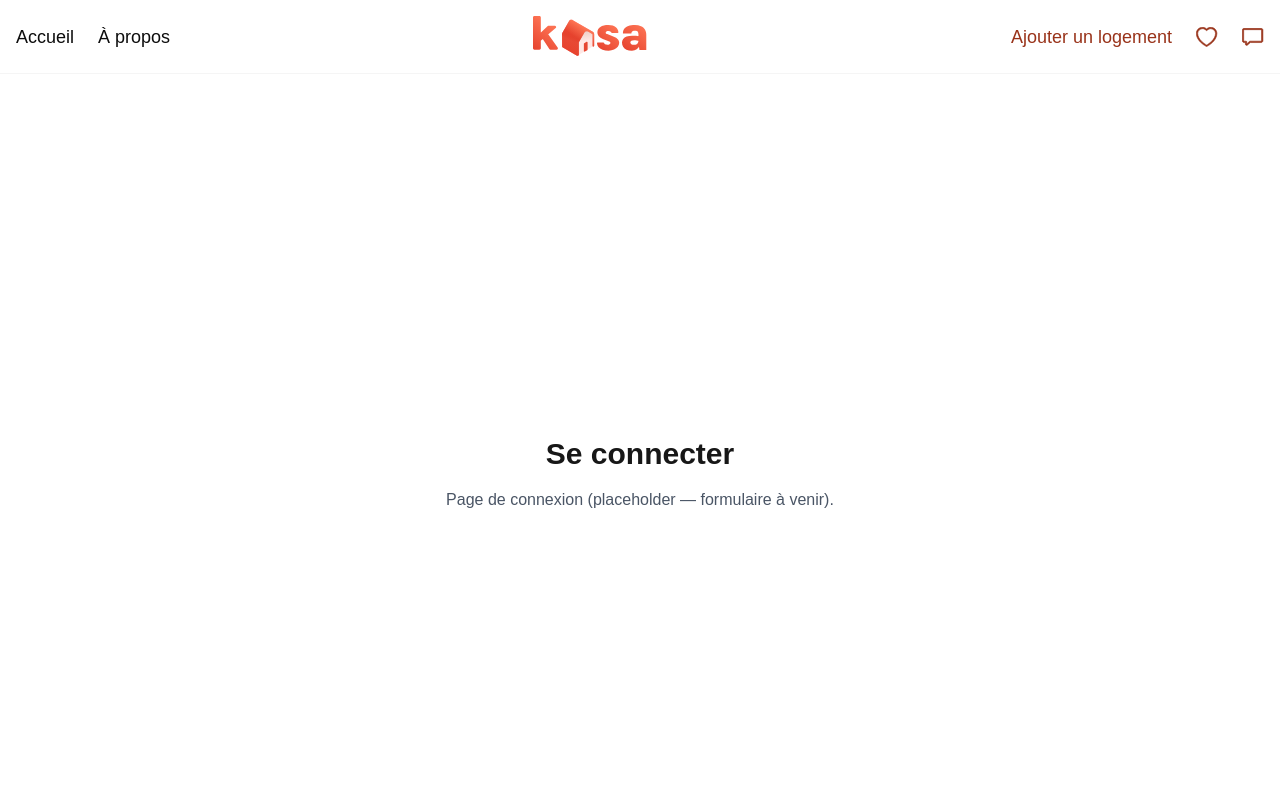
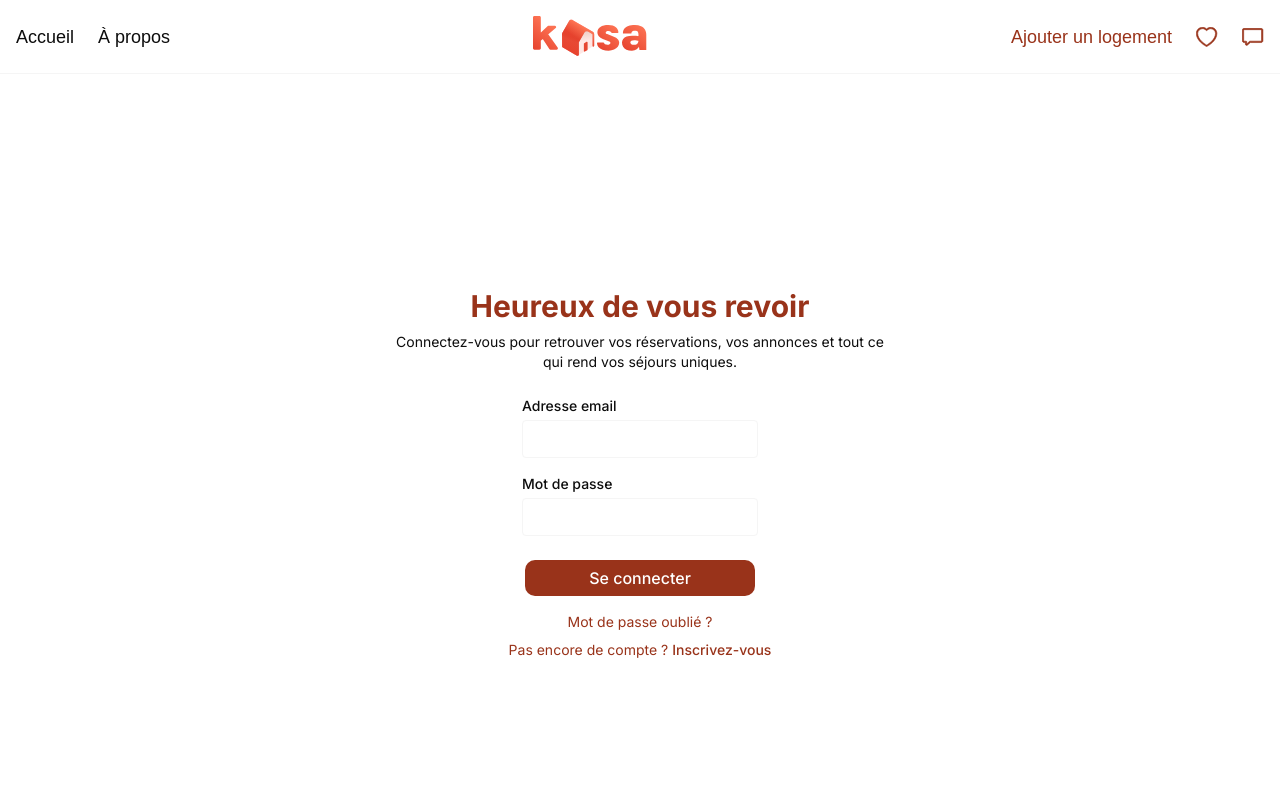
Before and after one commit to jord35/full_stack_pr-8, a Next.js app: page /login in a window 1280 px wide. Shown: the top 800 px of the page. Built offline with nearby package versions, Linux system fonts and the light colour scheme.

Commit message:
feat(auth): créer le LoginForm et la page de connexion

```diff
--- a/src/app/login/page.tsx
+++ b/src/app/login/page.tsx
@@ -1,10 +1,13 @@
+import { LoginForm } from "@/components/forms/LoginForm/LoginForm";
+
 export default function LoginPage() {
     return (
         <main className="flex min-h-screen flex-col items-center justify-center p-8">
-            <h1 className="text-3xl font-bold">Se connecter</h1>
-            <p className="mt-4 text-gray-600">
-                Page de connexion (placeholder — formulaire à venir).
-            </p>
+            <LoginForm
+                onSubmit={(values) => {
+                    console.log("Login submit", values);
+                }}
+            />
         </main>
     );
 }
--- /dev/null
+++ b/src/components/forms/LoginForm/LoginForm.contrat.md
@@ -0,0 +1,65 @@
+# Contrat du composant LoginForm
+
+## Rôle
+Formulaire de connexion des utilisateurs existants. C'est un composant **formulaire** : il collecte les identifiants (email + mot de passe) et les transmet au parent via `onSubmit`.
+
+Il réutilise le composant [`Button`](../../ui/Button/Button.tsx:1) pour l'action de soumission.
+
+En haut du formulaire, il affiche le composant [`Header`](../../ui/Header/Header.contrat.md:1) qui contient le titre et la description.
+
+### Textes du Header (login)
+- **Titre** : "Heureux de vous revoir"
+- **Description** : "Connectez-vous pour retrouver vos réservations, vos annonces et tout ce qui rend vos séjours uniques."
+
+## Props
+
+| Prop | Type | Défaut | Description |
+|------|------|--------|-------------|
+| `onSubmit` | `(values: { email: string; password: string }) => void` | requis | Fonction appelée à la soumission avec les valeurs saisies |
+| `isSubmitting` | `boolean` | `false` | Désactive le bouton et empêche la double soumission pendant l'appel API |
+| `error` | `string \| null` | `null` | Message d'erreur à afficher (ex: "identifiants invalides") |
+
+## Champs du formulaire
+
+| Champ | Type d'input | Label | Attributs |
+|-------|--------------|-------|-----------|
+| `email` | `email` | "Adresse email" | `required`, `autoComplete="email"` |
+| `password` | `password` | "Mot de passe" | `required`, `autoComplete="current-password"` |
+
+### Style des inputs
+- **Max width** : `max-w-[360px]`
+- **Corner radius** : `rounded-[4px]`
+- **Bordure** : `border-grisLight` (#F5F5F5)
+- Les labels sont alignés à gauche par rapport aux inputs, les inputs sont centrés dans la page.
+
+## Comportement
+- À la soumission, appelle `onSubmit({ email, password })` avec les valeurs saisies.
+- Pendant `isSubmitting === true` :
+  - Le bouton est désactivé (via la prop `disabled` du [`Button`](../../ui/Button/Button.tsx:1)).
+  - Le texte du bouton peut indiquer le chargement (ex: "Connexion...").
+- Si `error` est fourni, un message d'erreur est affiché au-dessus du bouton.
+- C'est un composant **client** (directive `"use client"`).
+
+## Liens sous le formulaire
+Deux liens sont affichés sous le bouton de soumission. Ils utilisent le composant [`NavLink`](../../ui/NavLink/NavLink.tsx:1) pour la navigation interne.
+
+| Lien | Texte | Destination | Note |
+|------|-------|-------------|------|
+| **Lien 1** | "Mot de passe oublié ?" | Aucune (`href` non défini) | Page "mot de passe oublié" **non implémentée** dans Figma pour l'instant |
+| **Lien 2** | "Pas encore de compte ? **Inscrivez-vous**" | `/signup` | Le mot "Inscrivez-vous" est le lien cliquable |
+
+Précisions :
+- Le lien "Inscrivez-vous" redirige vers la page d'inscription (`/signup`).
+- Le lien "Mot de passe oublié ?" n'a pas de `href` défini tant que la page n'est pas implémentée.
+- **Tout le texte des liens est en couleur `mainRed`** (via la prop `variant="primary"` du [`NavLink`](../../ui/NavLink/NavLink.tsx:1)).
+- Le bouton de soumission est **centré horizontalement** dans le formulaire.
+
+## Accessibilité
+- Chaque input a un `<label>` associé (attribut `htmlFor` + `id`).
+- Le mot de passe utilise `type="password"` pour masquer la saisie.
+- `autoComplete` est renseigné pour permettre au navigateur de proposer les identifiants enregistrés.
+- Le bouton de soumission est de type `submit` dans un élément `<form>`.
+
+## Liens avec le back-end
+- Les valeurs envoyées correspondent à la route `POST /auth/login` du back-end.
+- Le service attend `{ email, password }` (voir [`authService.js`](../../../../back-end/services/authService.js:51)).
--- /dev/null
+++ b/src/components/forms/LoginForm/LoginForm.tsx
@@ -0,0 +1,103 @@
+"use client";
+
+import { useState } from "react";
+import { Header } from "@/components/ui/Header/Header";
+import { Button } from "@/components/ui/Button/Button";
+import { NavLink } from "@/components/ui/NavLink/NavLink";
+
+export interface LoginFormValues {
+    email: string;
+    password: string;
+}
+
+export interface LoginFormProps {
+    /** Fonction appelée à la soumission avec les valeurs saisies */
+    onSubmit: (values: LoginFormValues) => void;
+    /** Désactive le bouton pendant l'appel API */
+    isSubmitting?: boolean;
+    /** Message d'erreur à afficher */
+    error?: string | null;
+}
+
+/**
+ * Formulaire de connexion des utilisateurs existants.
+ * Affiche le Header, les champs email/password, le bouton et les liens.
+ */
+export function LoginForm({
+    onSubmit,
+    isSubmitting = false,
+    error = null,
+}: LoginFormProps) {
+    const [email, setEmail] = useState("");
+    const [password, setPassword] = useState("");
+
+    const handleSubmit = (e: React.FormEvent) => {
+        e.preventDefault();
+        onSubmit({ email, password });
+    };
+
+    return (
+        <form onSubmit={handleSubmit} className="font-inter">
+            <Header
+                title="Heureux de vous revoir"
+                description="Connectez-vous pour retrouver vos réservations, vos annonces et tout ce qui rend vos séjours uniques."
+                sizeMobile="md"
+                sizeDesktop="lg"
+            />
+
+            <div className="mt-6 flex flex-col items-center gap-4">
+                <div className="flex flex-col items-start">
+                    <label htmlFor="email" className="text-sm font-medium text-noir">
+                        Adresse email
+                    </label>
+                    <input
+                        id="email"
+                        type="email"
+                        value={email}
+                        onChange={(e) => setEmail(e.target.value)}
+                        required
+                        autoComplete="email"
+                        className="mt-1 max-w-[360px] rounded-[4px] border border-grisLight px-3 py-2 text-sm font-medium text-noir"
+                    />
+                </div>
+
+                <div className="flex flex-col items-start">
+                    <label htmlFor="password" className="text-sm font-medium text-noir">
+                        Mot de passe
+                    </label>
+                    <input
+                        id="password"
+                        type="password"
+                        value={password}
+                        onChange={(e) => setPassword(e.target.value)}
+                        required
+                        autoComplete="current-password"
+                        className="mt-1 max-w-[360px] rounded-[4px] border border-grisLight px-3 py-2 text-sm font-medium text-noir"
+                    />
+                </div>
+            </div>
+
+            {error && (
+                <p className="mt-4 text-sm font-normal text-mainRed">{error}</p>
+            )}
+
+            <div className="mt-6 flex justify-center">
+                <Button type="submit" disabled={isSubmitting}>
+                    {isSubmitting ? "Connexion..." : "Se connecter"}
+                </Button>
+            </div>
+
+            <div className="mt-4 flex flex-col items-center gap-2 text-sm">
+                <NavLink href="#" variant="primary" className="font-normal">
+                    Mot de passe oublié ?
+                </NavLink>
+                <p className="font-normal text-mainRed">
+                    Pas encore de compte ?{" "}
+                    <NavLink href="/signup" variant="primary" className="font-medium">
+                        Inscrivez-vous
+                    </NavLink>
+                </p>
+            </div>
+        </form>
+    );
+}
```
Also changed, not shown: 1 other file (tests, documents, lock files or other folders).
